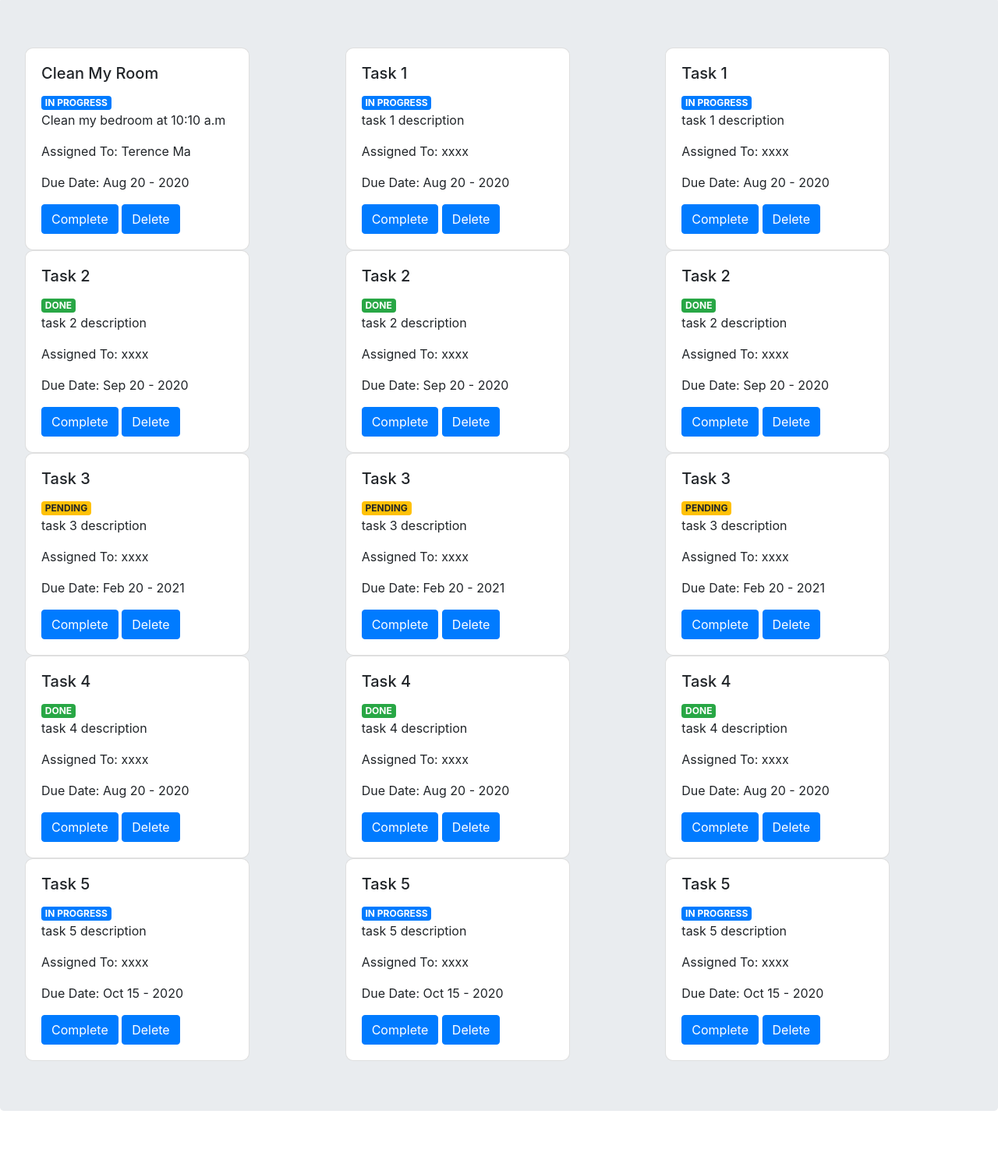
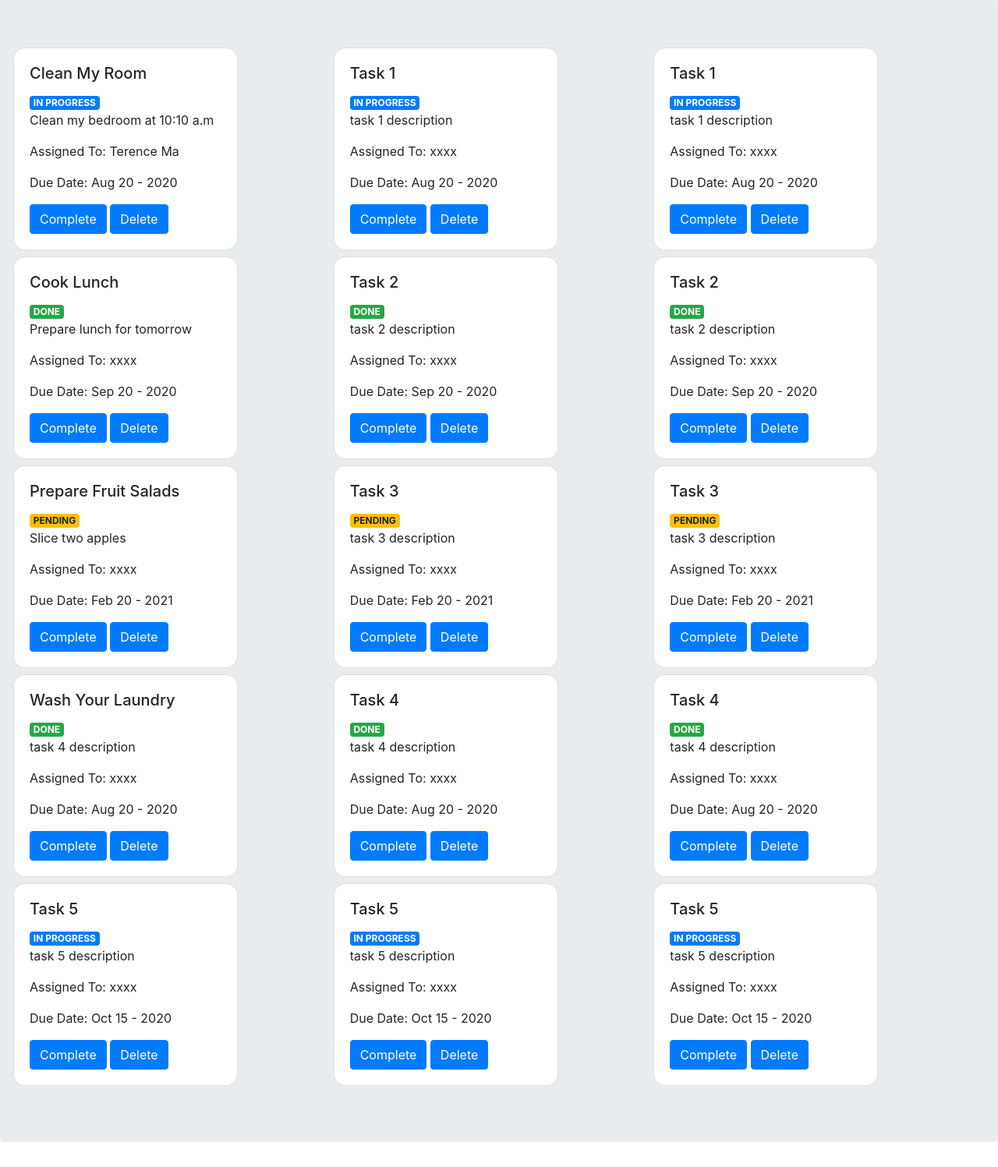
Before and after one commit to terence1988/TandHippee, a plain HTML site: page taskOverView.html in a window 1280 px wide. Shown: the part 197-1694 px from the top of the page at 78% size. Before the commit the page ends 1654 px from the top, so only its background shows below. Drawn offline with nearby package versions, Linux system fonts and the light colour scheme.

Commit message:
spacing the boxes

```diff
--- a/css/taskForm.css
+++ b/css/taskForm.css
@@ -24,10 +24,3 @@ header p {
   margin-bottom: 0.5rem;
   font-size: 0.8em;
 }
-
-.card-columns {
-  column-count: 2;
-}
-.card {
-  border-shadow: 5px
-}
--- a/css/taskOverView.css
+++ b/css/taskOverView.css
@@ -25,11 +25,10 @@ header p {
   font-size: 0.8em;
 }
 
-
 .jumbotron {
   columns: 3;
 }
-
 .card {
-  border-radius: 10px;
+  box-sizing: border-box;
+  border-radius: 15px;
 }
--- a/taskOverView.html
+++ b/taskOverView.html
@@ -43,8 +43,9 @@
     <main>
       <section>
         <div class="jumbotron container-fluid">
+          <div class="row">
             <div id="list-items">
-                <div class="card" style="width: 18rem;">
+                <div class="card mb-2" style="width: 18rem;">
                     <div class="card-body">
                         <h5 class="card-title">Clean My Room</h5>
                         <span class="badge badge-primary">IN PROGRESS</span>
@@ -56,11 +57,11 @@
                     </div>
                 </div>
 
-                <div class="card" style="width: 18rem;">
+                <div class="card mb-2" style="width: 18rem;">
                     <div class="card-body">
-                        <h5 class="card-title">Task 2</h5>
+                        <h5 class="card-title">Cook Lunch</h5>
                         <span class="badge badge-success">DONE</span>
-                        <p class="card-text">task 2 description</p>
+                        <p class="card-text">Prepare lunch for tomorrow</p>
                         <p class="card-text">Assigned To: xxxx</p>
                         <p class="card-text">Due Date: Sep 20 - 2020</p>
                         <a href="#" class="btn btn-primary">Complete</a>
@@ -68,11 +69,11 @@
                     </div>
                 </div>
 
-                <div class="card" style="width: 18rem;">
+                <div class="card mb-2" style="width: 18rem;">
                     <div class="card-body">
-                        <h5 class="card-title">Task 3</h5>
+                        <h5 class="card-title">Prepare Fruit Salads</h5>
                         <span class="badge badge-warning">PENDING</span>
-                        <p class="card-text">task 3 description</p>
+                        <p class="card-text">Slice two apples</p>
                         <p class="card-text">Assigned To: xxxx</p>
                         <p class="card-text">Due Date: Feb 20 - 2021</p>
                         <a href="#" class="btn btn-primary">Complete</a>
@@ -80,9 +81,9 @@
                     </div>
                 </div>
 
-                <div class="card" style="width: 18rem;">
+                <div class="card mb-2" style="width: 18rem;">
                     <div class="card-body">
-                        <h5 class="card-title">Task 4</h5>
+                        <h5 class="card-title">Wash Your Laundry</h5>
                         <span class="badge badge-success">DONE</span>
                         <p class="card-text">task 4 description</p>
                         <p class="card-text">Assigned To: xxxx</p>
@@ -92,7 +93,7 @@
                     </div>
                 </div>
 
-                <div class="card" style="width: 18rem;">
+                <div class="card mb-2" style="width: 18rem;">
                     <div class="card-body">
                         <h5 class="card-title">Task 5</h5>
                         <span class="badge badge-primary">IN PROGRESS</span>
@@ -106,7 +107,7 @@
 
             </div>
             <div id="list-items">
-              <div class="card" style="width: 18rem;">
+              <div class="card mb-2" style="width: 18rem;">
                   <div class="card-body">
                       <h5 class="card-title">Task 1</h5>
                       <span class="badge badge-primary">IN PROGRESS</span>
@@ -118,7 +119,7 @@
                   </div>
               </div>
 
-              <div class="card" style="width: 18rem;">
+              <div class="card mb-2" style="width: 18rem;">
                   <div class="card-body">
                       <h5 class="card-title">Task 2</h5>
                       <span class="badge badge-success">DONE</span>
@@ -130,7 +131,7 @@
                   </div>
               </div>
 
-              <div class="card" style="width: 18rem;">
+              <div class="card mb-2" style="width: 18rem;">
                   <div class="card-body">
                       <h5 class="card-title">Task 3</h5>
                       <span class="badge badge-warning">PENDING</span>
@@ -142,7 +143,7 @@
                   </div>
               </div>
 
-              <div class="card" style="width: 18rem;">
+              <div class="card mb-2" style="width: 18rem;">
                   <div class="card-body">
                       <h5 class="card-title">Task 4</h5>
                       <span class="badge badge-success">DONE</span>
@@ -154,7 +155,7 @@
                   </div>
               </div>
 
-              <div class="card" style="width: 18rem;">
+              <div class="card mb-2" style="width: 18rem;">
                   <div class="card-body">
                       <h5 class="card-title">Task 5</h5>
                       <span class="badge badge-primary">IN PROGRESS</span>
@@ -168,7 +169,7 @@
 
           </div>
           <div id="list-items">
-            <div class="card" style="width: 18rem;">
+            <div class="card mb-2" style="width: 18rem;">
                 <div class="card-body">
                     <h5 class="card-title">Task 1</h5>
                     <span class="badge badge-primary">IN PROGRESS</span>
@@ -180,7 +181,7 @@
                 </div>
             </div>
 
-            <div class="card" style="width: 18rem;">
+            <div class="card mb-2" style="width: 18rem;">
                 <div class="card-body">
                     <h5 class="card-title">Task 2</h5>
                     <span class="badge badge-success">DONE</span>
@@ -192,7 +193,7 @@
                 </div>
             </div>
 
-            <div class="card" style="width: 18rem;">
+            <div class="card mb-2" style="width: 18rem;">
                 <div class="card-body">
                     <h5 class="card-title">Task 3</h5>
                     <span class="badge badge-warning">PENDING</span>
@@ -204,7 +205,7 @@
                 </div>
             </div>
 
-            <div class="card" style="width: 18rem;">
+            <div class="card mb-2" style="width: 18rem;">
                 <div class="card-body">
                     <h5 class="card-title">Task 4</h5>
                     <span class="badge badge-success">DONE</span>
@@ -216,7 +217,7 @@
                 </div>
             </div>
 
-            <div class="card" style="width: 18rem;">
+            <div class="card mb-2" style="width: 18rem;">
                 <div class="card-body">
                     <h5 class="card-title">Task 5</h5>
                     <span class="badge badge-primary">IN PROGRESS</span>
@@ -227,7 +228,7 @@
                     <a href="#" class="btn btn-primary">Delete</a>
                 </div>
             </div>
-
+          </div>
         </div>
         </div>
     </section>
```
Also changed, not shown: taskCard.html (+15 -15 lines).
